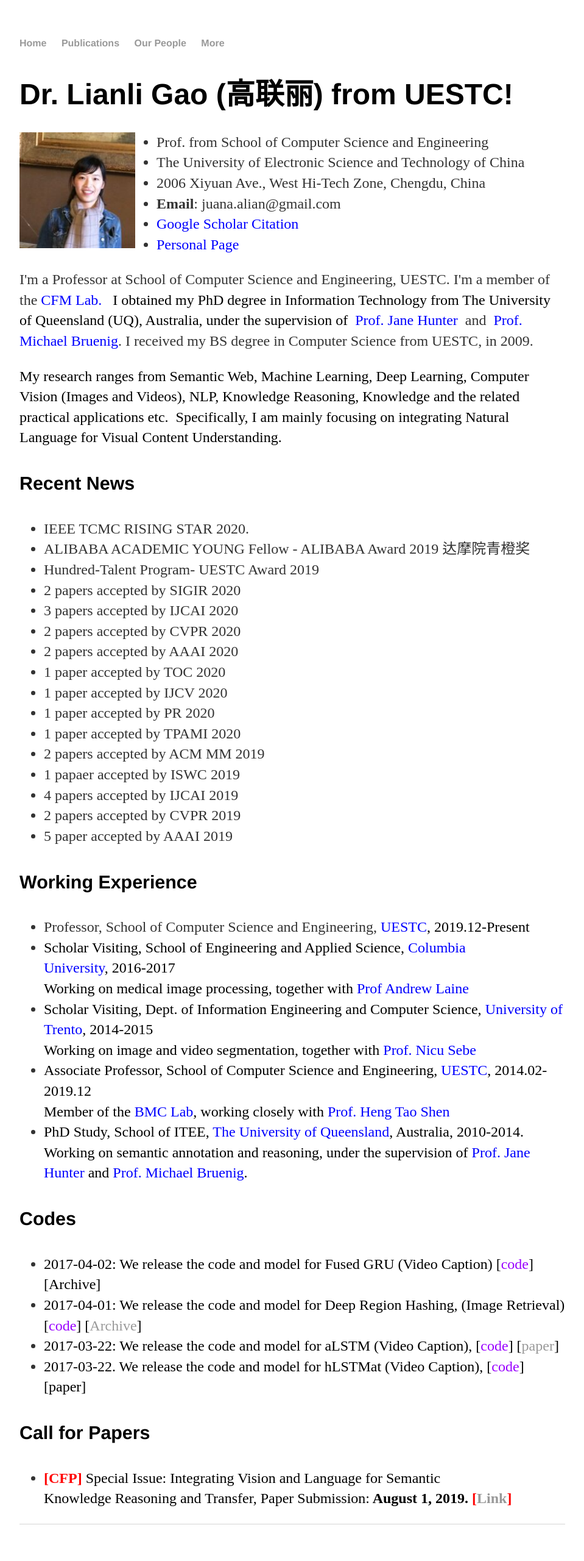
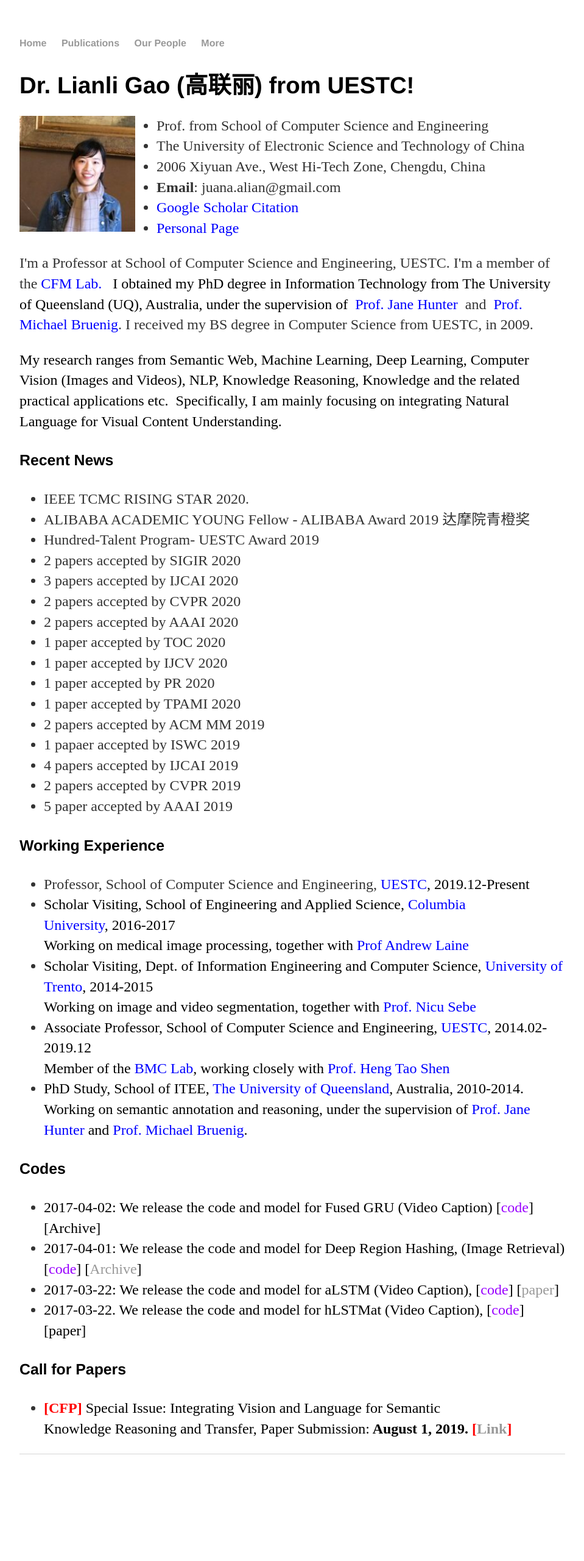
Before and after one commit to lianliGao/lianligao.github.io, a Jekyll site: the page built from index.html, in a window 1280 px wide. Shown: the whole page at 61% size, without its empty margins (160-1119 px from the left). Built offline with Jekyll 4.4.1, drawn with Linux system fonts in a browser that asks for light colours; after the commit the page ends 2445 px from its top, so only the background shows below that.

Commit message:
Update main.css

```diff
--- a/css/main.css
+++ b/css/main.css
@@ -6,10 +6,10 @@
 p, ul { font-size: 1.5em; line-height: 1.4em; color: #333; }
 
 h1, h2, h3, h4 { font-family: 'Helvetica', 'Arial', 'Sans-Serif'; }
-h1 { font-size: 3em;  }
-h2 { font-size: 2.7em; }
-h3 { font-size: 2.3em; }
-h4 { font-size: 1.9em; }
+h1 { font-size: 2.4em;  }
+h2 { font-size: 2.1em; }
+h3 { font-size: 1.9em; }
+h4 { font-size: 1.55em; }
 
 nav ul, footer ul { font-size: 1em; font-family: 'Helvetica', 'Arial', 'Sans-Serif'; padding: 0px; list-style: none; font-weight: bold; }
 nav ul li, footer ul li { display: inline; margin-right: 20px; }
```
